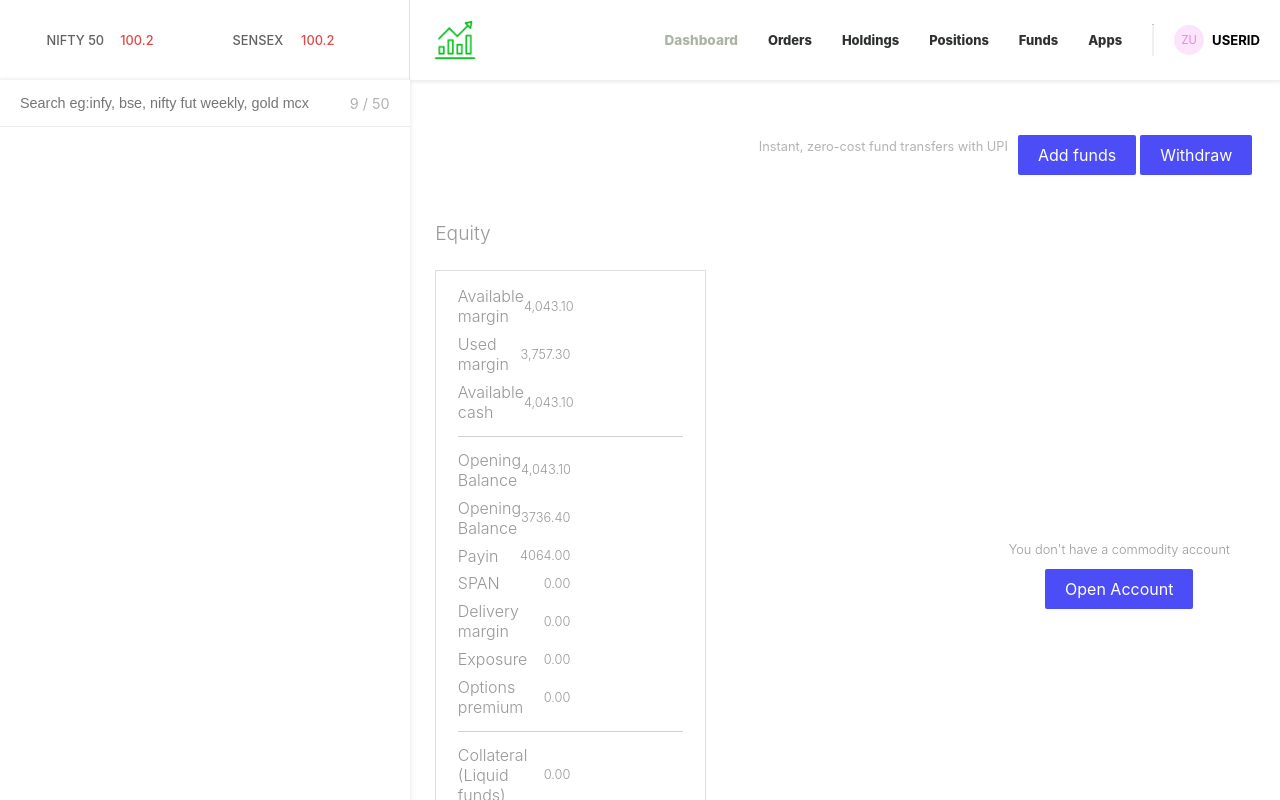
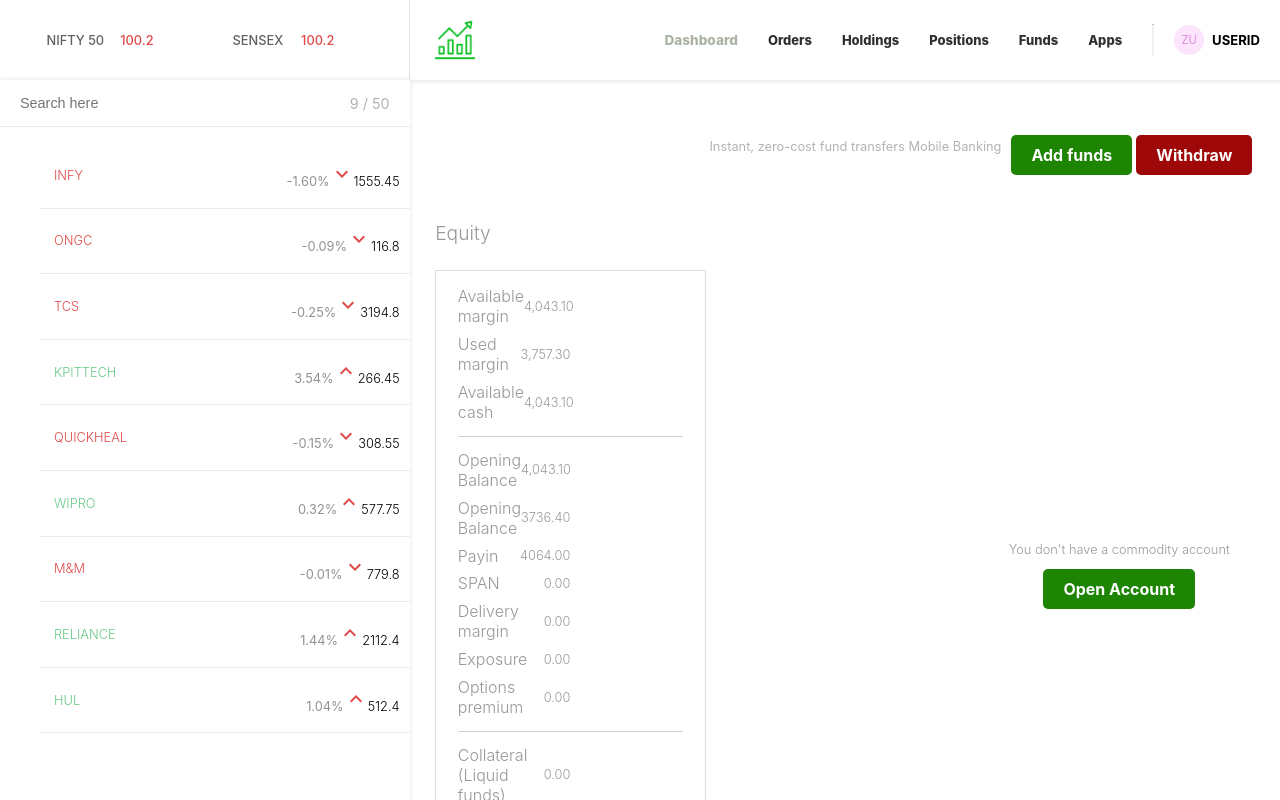
Before and after one commit to ahmedjoseph07/stockex-dashboard, a React (Vite) app: page /funds in a window 1280 px wide. Built offline with nearby package versions, Linux system fonts and the light colour scheme.

Commit message:
dashboard design

```diff
--- a/package.json
+++ b/package.json
@@ -10,6 +10,10 @@
     "preview": "vite preview"
   },
   "dependencies": {
+    "@emotion/react": "^11.13.3",
+    "@emotion/styled": "^11.13.0",
+    "@mui/icons-material": "^6.1.5",
+    "@mui/material": "^6.1.5",
     "react": "^18.3.1",
     "react-dom": "^18.3.1",
     "react-router-dom": "^6.26.2"
--- a/src/components/Apps.jsx
+++ b/src/components/Apps.jsx
@@ -2,8 +2,8 @@ import React from 'react'
 
 const Apps = () => {
   return (
-    <div>
-      Apps
+    <div className='app-text'>
+      We are working on our app.. <br />Our App is coming soon.
     </div>
   )
 }
--- a/src/components/Funds.jsx
+++ b/src/components/Funds.jsx
@@ -5,9 +5,9 @@ const Funds = () => {
   return (
     <>
       <div className="funds">
-        <p>Instant, zero-cost fund transfers with UPI </p>
+        <p>Instant, zero-cost fund transfers Mobile Banking </p>
         <Link className="btn btn-green">Add funds</Link>
-        <Link className="btn btn-blue">Withdraw</Link>
+        <Link className="btn btn-red">Withdraw</Link>
       </div>
 
       <div className="row">
--- a/src/components/WatchList.jsx
+++ b/src/components/WatchList.jsx
@@ -1,4 +1,7 @@
-import React from "react";
+import React,{useState} from "react";
+import {KeyboardArrowUp,KeyboardArrowDown,MoreHoriz,BarChartOutlined} from '@mui/icons-material'
+import {Tooltip,Grow} from '@mui/material';
+import {watchlist} from '../data/data.js'
 
 const WatchList = () => {
   return (
@@ -8,15 +11,91 @@ const WatchList = () => {
           type="text"
           name="search"
           id="search"
-          placeholder="Search eg:infy, bse, nifty fut weekly, gold mcx"
+          placeholder="Search here"
           className="search"
         />
-        <span className="counts"> 9 / 50</span>
+        <span className="counts">{watchlist.length} / 50</span>
       </div>
 
-      <ul className="list"></ul>
+      <ul className="list">
+        {watchlist.map((stock,index)=>{
+          return(
+            <WatchListItem stock={stock} key={index}/>
+          )
+        })}
+      </ul>
     </div>
   );
 };
 
 export default WatchList;
+
+const WatchListItem = ({stock}) => {
+  const [showWatchlistActions, setShowWatchlistActions] = useState(false);
+
+  const handleMouseEnter = (e) => {
+    setShowWatchlistActions(true);
+  };
+
+  const handleMouseLeave = (e) => {
+    setShowWatchlistActions(false);
+  };
+
+  return (
+    <li onMouseEnter={handleMouseEnter} onMouseLeave={handleMouseLeave}>
+      <div className="item">
+        <p className={stock.isDown ? "down" : "up"}>{stock.name}</p>
+        <div className="itemInfo">
+          <span className="percent">{stock.percent}</span>
+          {stock.isDown ? (
+            <KeyboardArrowDown className="down" />
+          ) : (
+            <KeyboardArrowUp className="down" />
+          )}
+          <span className="price">{stock.price}</span>
+        </div>
+      </div>
+      {showWatchlistActions && <WatchListActions uid={stock.name} />}
+    </li>
+  );
+};
+
+const WatchListActions = ({ uid }) => {
+  return (
+    <span className="actions">
+      <span>
+        <Tooltip
+          title="Buy (B)"
+          placement="top"
+          arrow
+          TransitionComponent={Grow}
+        >
+          <button className="buy">Buy</button>
+        </Tooltip>
+        <Tooltip
+          title="Sell (S)"
+          placement="top"
+          arrow
+          TransitionComponent={Grow}
+        >
+          <button className="sell">Sell</button>
+        </Tooltip>
+        <Tooltip
+          title="Analytics (A)"
+          placement="top"
+          arrow
+          TransitionComponent={Grow}
+        >
+          <button className="action">
+            <BarChartOutlined className="icon" />
+          </button>
+        </Tooltip>
+        <Tooltip title="More" placement="top" arrow TransitionComponent={Grow}>
+          <button className="action">
+            <MoreHoriz className="icon" />
+          </button>
+        </Tooltip>
+      </span>
+    </span>
+  );
+};
--- a/src/index.css
+++ b/src/index.css
@@ -367,15 +367,27 @@ hr {
 
 .btn {
   text-decoration: none;
-  background: rgb(77, 77, 248);
+  background: rgb(29, 133, 3);
   padding: 10px 20px;
   border-radius: 2px;
   color: #fff;
   margin-top: 2%;
+  border-radius: 5px;
+  font-weight: bold;
+}
+.btn-red {
+  text-decoration: none;
+  background: rgb(159, 8, 8);
+  padding: 10px 20px;
+  border-radius: 2px;
+  color: #fff;
+  margin-top: 2%;
+  border-radius: 5px;
+  font-weight: bold;
 }
 
 .btn:hover {
-  background: rgb(110, 110, 253);
+  background: rgb(70, 78, 66);
 }
 
 .title {
@@ -715,7 +727,7 @@ hr {
 }
 
 .actions {
-  position: absolute;
+  position: relative;
   top: 0;
   left: 0;
   width: 100%;
@@ -733,21 +745,24 @@ hr {
   margin-right: 8px;
   cursor: pointer;
 }
+.actions span{
+  display: flex;
+}
 
 .buy {
-  background-color: #4184f3;
+  background-color: #4dc824;
   color: #fff;
   font-weight: 400;
   font-size: 0.8rem;
-  border: 0.7px solid #4184f3;
+  border: 0.7px solid #aeaeae;
 }
 
 .sell {
-  background-color: #ff5722;
+  background-color: #c41c09;
   color: #fff;
   font-weight: 400;
   font-size: 0.8rem;
-  border: 0.7px solid #ff5722;
+  border: 0.7px solid #aeaeae;
 }
 
 .action {
@@ -842,3 +857,17 @@ hr {
 .action:hover {
   background-color: rgb(212, 212, 212);
 }
+
+.app-text{
+  font-size: 3rem;
+  display: flex;
+  justify-content: center;
+  align-items: center;
+  text-align: center;
+  border-radius: 6px;
+  border: 2px solid black;
+  height: 100%;
+  background-color: rgb(207, 221, 207);
+  color: black;
+  font-weight: bolder;
+}
```
Also changed, not shown: 1 other file (tests, documents, lock files or other folders).
